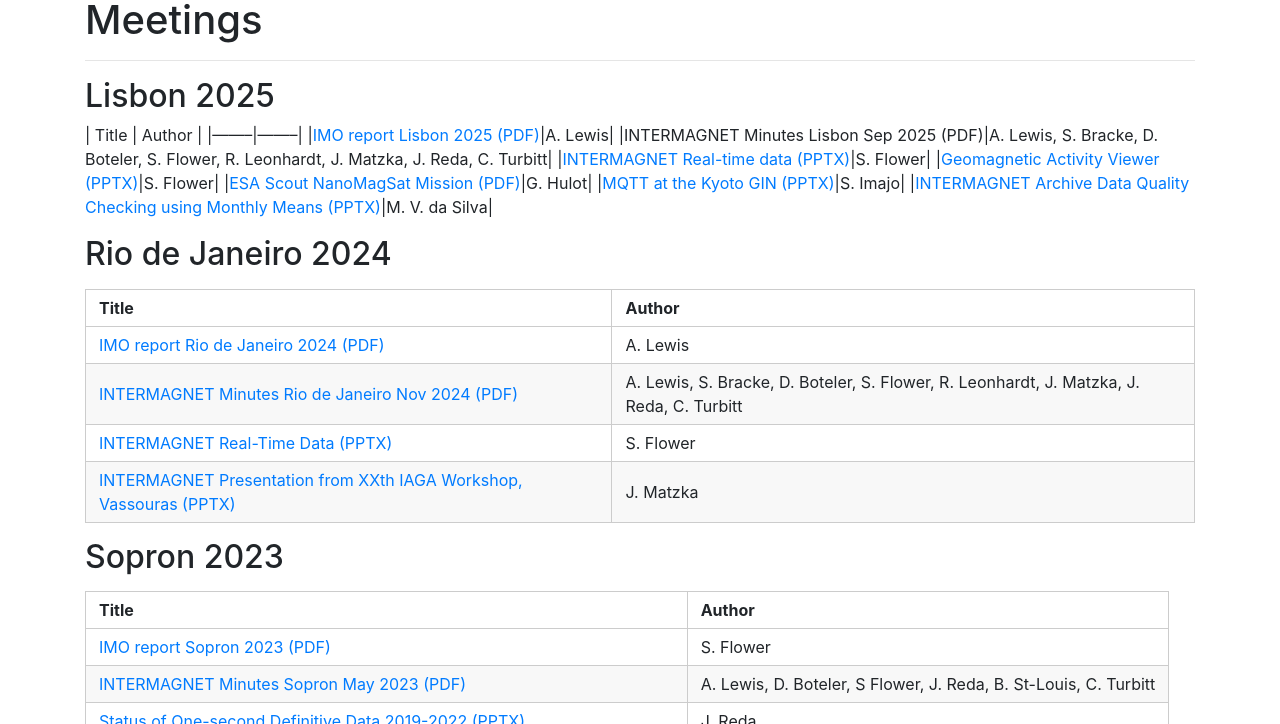
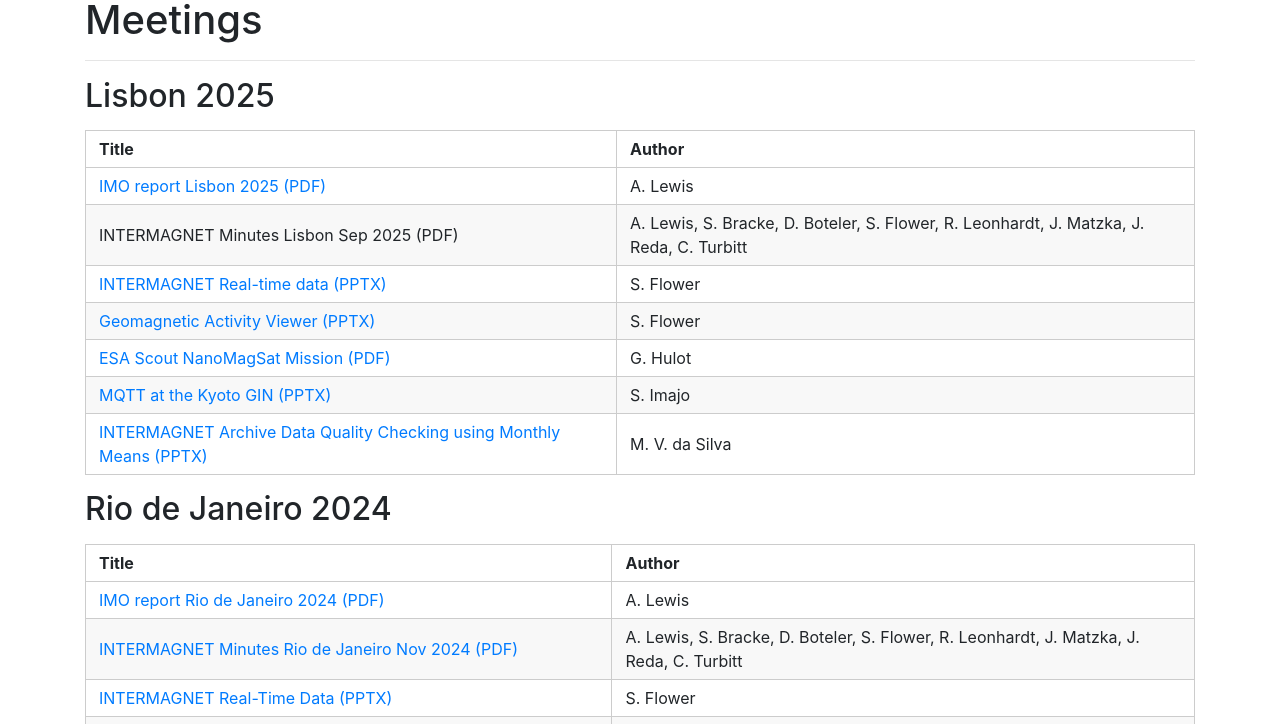
Before and after one commit to INTERMAGNET/intermagnet.github.io, a Jekyll site: the page built from meetings.md, in a window 1280 px wide and 900 px high, cut to the strip 176-900 px from the top of the window. Built offline with Jekyll 4.4.1, drawn with Linux system fonts in a browser that asks for light colours.

Commit message:
small change space after title because it broke the table when exposed with jekyll also corrected / behind the MM 2018

```diff
--- a/meetings.md
+++ b/meetings.md
@@ -3,6 +3,7 @@
 ---
 
 ## Lisbon 2025
+
 | Title  | Author |
 |--------|--------|
 |[IMO report Lisbon 2025 (PDF)](/meetings/2025-Lisbon/Lewis_INTERMAGNETMeetingReportLisbon2025.pdf)|A. Lewis|
@@ -98,7 +99,7 @@
 | Title  | Author |
 |--------|--------|
 |[IMO report Vienna 2018 (PDF)](/meetings/2018-Wien/Flower_ImagMeetingReportVienna2018.pdf)|S. Flower|
-|[INTERMAGNET Meeting Minutes Vienna 2018 (PDF)](/meetings/2018-Wien/Lewis_IMAGMinutesVienna-public-20181208.pdf/)|A. Lewis|
+|[INTERMAGNET Meeting Minutes Vienna 2018 (PDF)](/meetings/2018-Wien/Lewis_IMAGMinutesVienna-public-20181208.pdf)|A. Lewis|
 |[Report of 1-min Definitive Data collection (PDF)](/meetings/2018-Wien/Reda_DD_1min_1sec_collection_report_JRD.pdf)|J. Reda|
 |[FDSNWS - Federation of Digital Seismic Network Web Service (PDF)](/meetings/2018-Wien/Blais_FDSNWS_CB.pdf)|C. Blais|
 |[Geomagnetic Metadata - A metadata system for the global observatory community (PPTX)](/meetings/2018-Wien/Flower_GeomagneticMetadata.pptx)|S. Flower|
```
